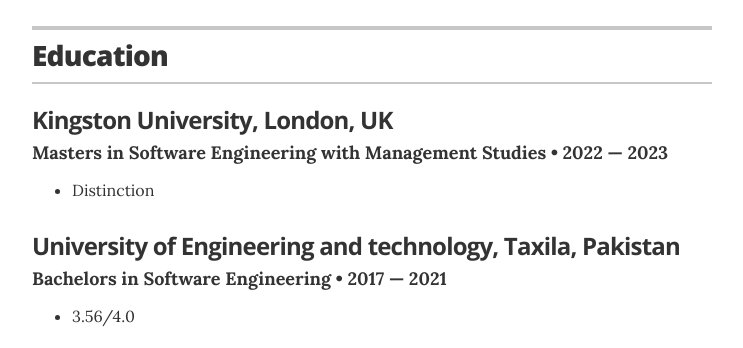
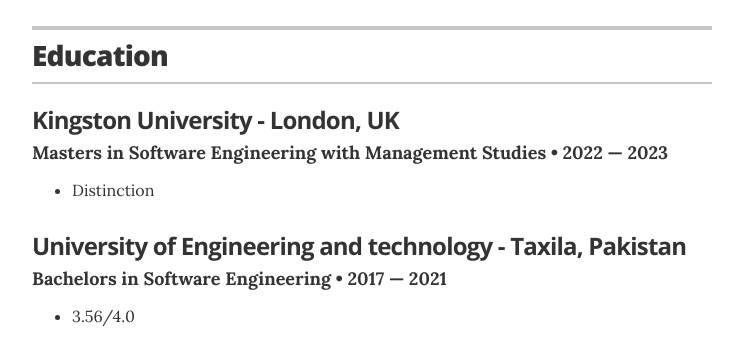
Before and after one commit to umairzafar7152/resume, a Jekyll site: the page built from index.html, in a window 1280 px wide and 900 px high, scrolled down 1278 px. Shown: the part 157-505 px from the top of the window, without its empty margins (268-1011 px from the left). Built offline with Jekyll 4.4.1, drawn with Linux system fonts in a browser that asks for light colours.

```diff
--- a/_data/education.yml
+++ b/_data/education.yml
@@ -1,13 +1,13 @@
 # Degree
 - degree: Masters in Software Engineering with Management Studies
-  uni: Kingston University, London, UK
+  uni: Kingston University - London, UK
   year: 2022 &mdash; 2023
   awards:
     - award: Distinction
   # summary: If you had any meaningful roles at college, feel free to write about them here
 
 - degree: Bachelors in Software Engineering
-  uni: University of Engineering and technology, Taxila, Pakistan
+  uni: University of Engineering and technology - Taxila, Pakistan
   year: 2017 &mdash; 2021
   awards:
     - award: 3.56/4.0
```
